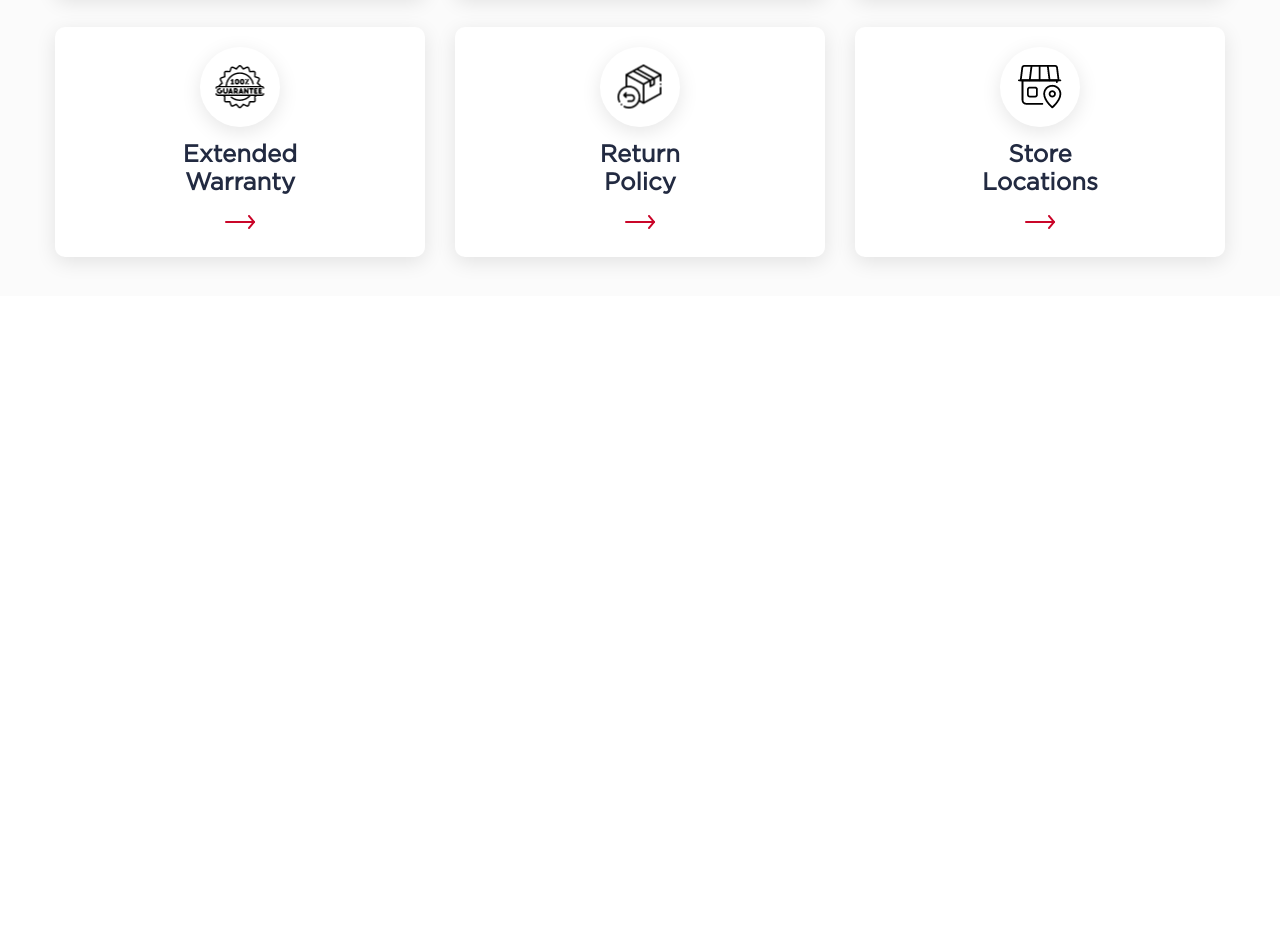
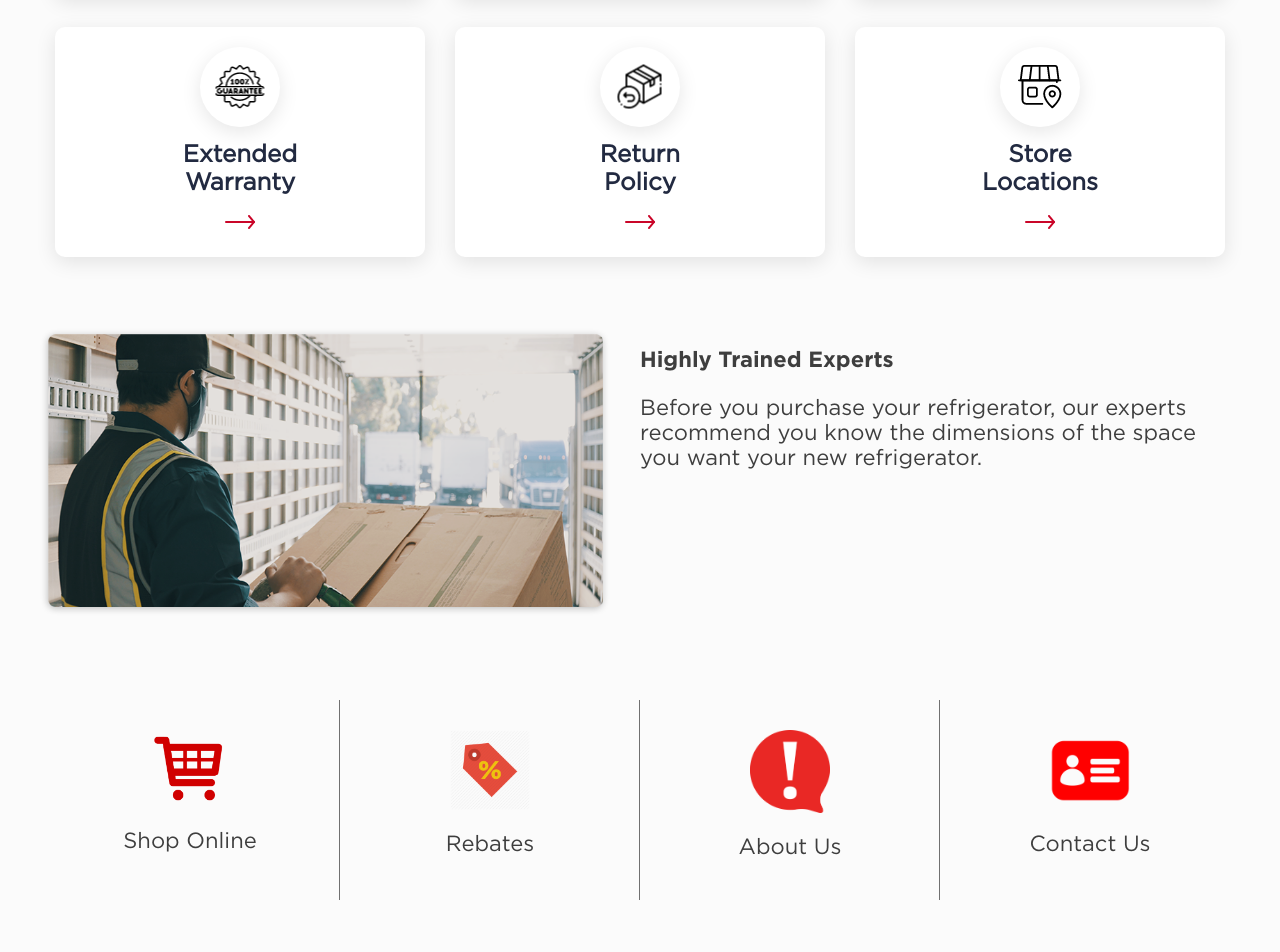
Before and after one commit to kashifef/apdev, a plain HTML site: page support.html in a window 1280 px wide. Shown: the part 1273-2225 px from the top of the page. Before the commit the page ends 1569 px from the top, so only its background shows below. Drawn offline with nearby package versions, Linux system fonts and the light colour scheme.

Commit message:
support page edits

```diff
--- a/style.css
+++ b/style.css
@@ -83,7 +83,11 @@ New Styles
     color: #3e7697;
 }
 
-
+p {
+  font-size: 22px;
+  color: #3e3e3e;
+  font-family: gotham-book;
+}
 
 
 /* Fonts */
@@ -987,11 +991,65 @@ New Styles
     font-family: gotham-book ;
 }
 
+.support-video-content h3 {
+    color: #3e3e3e;
+    font-size: 22px;
+    font-family: 'gotham-bold';
+    margin-top: 20px;
+}
 
 
+.support-icon-div {
+  position: relative;
+  display: block;
+  height: 240px;
+  text-decoration: none;
+  text-align: center;
 
+  -webkit-transition: all .3s ease-in-out;
+  -moz-transition:    all .3s ease-in-out;
+  -o-transition:      all .3s ease-in-out;
+  -ms-transition:     all .3s ease-in-out;
+  transition:         all .3s ease-in-out;
+}
 
+.support-icon-div:after {
+    content: "";
+    display: block;
+    border-right: 1px solid #707070;
+    position: absolute;
+    top: 20px;
+    bottom: 20px;
+    right: 0;
+}
 
+.support-icon-section .pure-u-1-2:last-child .support-icon-div:after {
+  display: none;
+}
+
+.support-icon-div:hover {
+  box-shadow: -0.518px 1.932px 12px 0px rgb(0 0 0 / 25%);
+}
+
+.support-icon-imgdiv {
+    display: block;
+    overflow: hidden;
+    width: 80px;
+    margin: 0 auto;
+    padding-top: 50px;
+}
+
+.support-icon-imgdiv img {
+    display: block;
+    width: 100%;
+}
+
+.support-icon-div h4 {
+    color: #3e3e3e;
+    font-size: 26px;
+    font-family: 'gotham-bold';
+    line-height: 240px;
+}
 
 
 
--- a/support.html
+++ b/support.html
@@ -1,6 +1,6 @@
 <html>
    <head>
-      <title>Landing Page</title>
+      <title>Support Page</title>
       <meta name="viewport" content="width=device-width, initial-scale=1">
 
 
@@ -209,6 +209,112 @@
          </div>   <!-- Row Section End -->
 
 
+
+
+         <div class="pure-u-1 padding-tb-lg support-video-section"> <!-- Row Section Start -->
+            <div class="max-1200">  <!-- Banner Section start-->
+
+               <div class="pure-g">
+
+
+                  <div class="pure-u-1 pure-u-md-1-2">
+
+                     <div class="lp-promo-banner-imgdiv">
+                        <img src="img/promo_bg.png">
+                     </div>
+
+                  </div>
+
+
+
+                  <div class="pure-u-1 pure-u-md-1-2">
+
+                     <div class="support-video-content">
+
+                        <h3>Highly Trained Experts</h3>
+
+                        <p>Before you purchase your refrigerator, our experts recommend you know the dimensions of the space you want your new refrigerator.</p>
+
+                     </div>
+
+
+                  </div>
+
+
+               </div>
+
+            </div>   <!-- Banner Section end -->
+
+
+         </div>   <!-- Row Section End -->
+
+
+
+
+         <div class="pure-u-1 padding-tb-lg support-icon-section"> <!-- Row Section Start -->
+            <div class="max-1200">  <!-- Banner Section start-->
+
+               <div class="pure-g">
+
+
+                  <div class="pure-u-1-2 pure-u-md-1-4">  <!-- Single Support icon start -->
+
+                     <a href="https://www.airportappliance.com/" class="support-icon-div">
+                        <div class="support-icon-imgdiv">
+                           <img src="img/support/cart.png">
+                        </div>
+                        <p>Shop Online</p>
+                     </a>
+
+                  </div> <!-- Single Support icon end -->
+
+
+                  <div class="pure-u-1-2 pure-u-md-1-4">  <!-- Single Support icon start -->
+
+                     <a href="https://www.airportappliance.com/rebates/" class="support-icon-div">
+                        <div class="support-icon-imgdiv">
+                           <img src="img/support/rebates.jpg">
+                        </div>
+                        <p>Rebates</p>
+                     </a>
+
+                  </div> <!-- Single Support icon end -->
+
+
+                  <div class="pure-u-1-2 pure-u-md-1-4">  <!-- Single Support icon start -->
+
+                     <a href="https://www.airportappliance.com/about-us" class="support-icon-div">
+                        <div class="support-icon-imgdiv">
+                           <img src="img/support/about.png">
+                        </div>
+                        <p>About Us</p>
+                     </a>
+
+                  </div> <!-- Single Support icon end -->
+
+
+                  <div class="pure-u-1-2 pure-u-md-1-4">  <!-- Single Support icon start -->
+
+                     <a href="https://www.airportappliance.com/contact" class="support-icon-div">
+                        <div class="support-icon-imgdiv">
+                           <img src="img/support/contact.png">
+                        </div>
+                        <p>Contact Us</p>
+                     </a>
+
+                  </div> <!-- Single Support icon end -->
+
+
+
+
+               </div>
+
+            </div>   <!-- Banner Section end -->
+
+
+         </div>   <!-- Row Section End -->
+
+
       </div>   <!-- Main Content End -->
 
 
```
Also changed, not shown: img/support/about.png (added), img/support/cart.png (added), img/support/contact.png (added), img/support/rebates.jpg (added), 1 other file.
